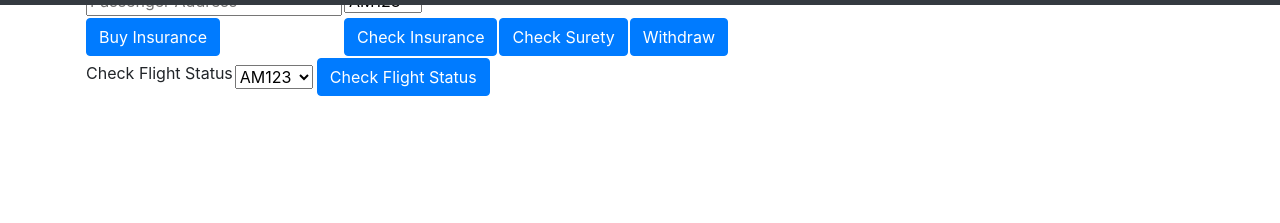
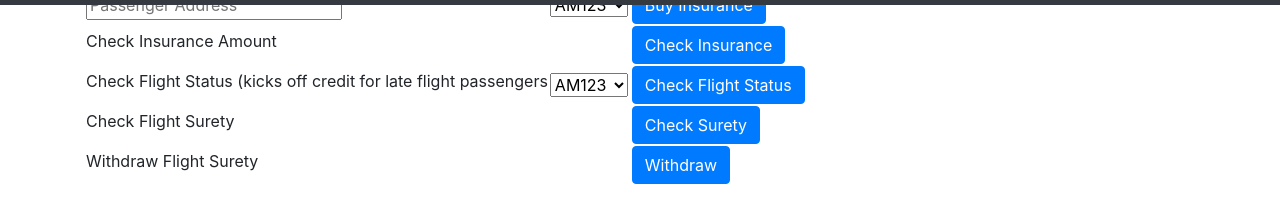
Before and after one commit to anoumana/am-flightsurety-blockchain, a website: page src/dapp/index.html in a window 1280 px wide. Shown: the part 51-274 px from the top of the page. Drawn offline with nearby package versions, Linux system fonts and the light colour scheme.

Commit message:
fixed index.html

```diff
--- a/src/dapp/index.html
+++ b/src/dapp/index.html
@@ -48,26 +48,21 @@
                         <option value="AM567">AM567</option>
                     </select>
                 </td><td></td>
+                <td>
+                    <btn class="btn btn-primary" id="buyInsurance">Buy Insurance</btn>
+                </td>
             </tr>
             <tr>
                 <td>
-                    <btn class="btn btn-primary" id="buyInsurance">Buy Insurance</btn>
-                </td>
+                    <label class="form">Check Insurance Amount</label>
+                </td><td></td><td></td>
                 <td>
                     <btn class="btn btn-primary" id="chkInsurance">Check Insurance</btn>
                 </td>
-                <td>
-                    <btn class="btn btn-primary" id="chkSurety">Check Surety</btn>
-                </td>
-                <td>
-                    <btn class="btn btn-primary" id="withdraw">Withdraw</btn>
-                </td>
             </tr>
-        </table>
-        <table>
             <tr>
                 <td>
-                    <label class="form">Check Flight Status</label>
+                    <label class="form">Check Flight Status (kicks off credit for late flight passengers</label>
                 </td>
                 <td>
                     <select id="checkFlightName">
@@ -81,7 +76,23 @@
                 <td>
                     <btn class="btn btn-primary" id="checkFlightStatus">Check Flight Status</btn>
                 </td>
-            </tr><tr></tr>
+            </tr>
+            <tr>
+                <td>
+                    <label class="form">Check Flight Surety</label>
+                </td><td></td><td></td>
+                <td>
+                    <btn class="btn btn-primary" id="chkSurety">Check Surety</btn>
+                </td>
+            </tr>
+            <tr>
+                <td>
+                    <label class="form">Withdraw Flight Surety</label>
+                </td><td></td><td></td>
+                <td>
+                    <btn class="btn btn-primary" id="withdraw">Withdraw</btn>
+                </td>
+            </tr>
         </table>
 
 </main>
```
